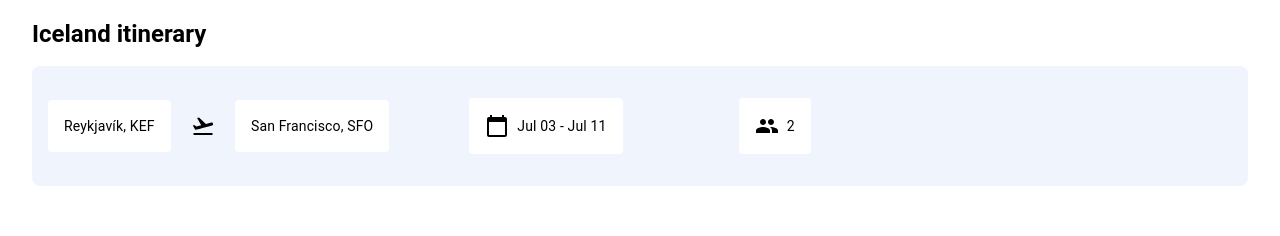
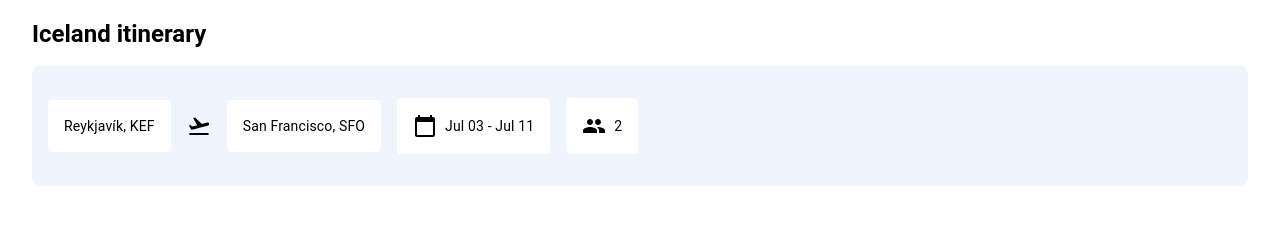
Before and after one commit to rhrynko-intellias/journey-website, a React (Create React App) app: page / in a window 1280 px wide. Shown: the part 829-1065 px from the top of the page. Built offline with nearby package versions, Linux system fonts and the light colour scheme.

Commit message:
Refactor "IcelandItinerary" component

```diff
--- a/src/iceland-highlight/components/IcelandItinerary.tsx
+++ b/src/iceland-highlight/components/IcelandItinerary.tsx
@@ -1,4 +1,4 @@
-import { Box, Typography, Grid, Stack, styled } from '@mui/material';
+import { Box, Typography, Stack, styled } from '@mui/material';
 import FlightTakeoffIcon from '@mui/icons-material/FlightTakeoff';
 import CalendarTodayIcon from '@mui/icons-material/CalendarToday';
 import PeopleIcon from '@mui/icons-material/People';
@@ -10,9 +10,13 @@ export const IcelandItinerary = () => {
         Iceland itinerary
       </Typography>
 
-      <OuterBox>
-        <Grid container spacing={2} alignItems="center" columnSpacing={10}>
-          <Grid item xs={12} md={4} display="flex" justifyContent="space-between" alignItems="center">
+      <OuterBox direction={{ xs: 'column', md: 'row' }} spacing={2}>
+        <Stack
+          direction="row"
+          justifyContent="space-between"
+          alignItems="center"
+          spacing={2}
+        >
           <StyledBox>
             <Typography variant="body2">Reykjavík, KEF</Typography>
           </StyledBox>
@@ -20,8 +24,13 @@ export const IcelandItinerary = () => {
           <StyledBox>
             <Typography variant="body2">San Francisco, SFO</Typography>
           </StyledBox>
-          </Grid>
-          <Grid item xs={12} md={4} display="flex" justifyContent="space-between" alignItems="center">
+        </Stack>
+        <Stack
+          direction="row"
+          justifyContent="space-between"
+          alignItems="center"
+          spacing={2}
+        >
           <StyledBox>
             <CalendarTodayIcon />
             <Typography variant="body2" ml={1}>Jul 03 - Jul 11</Typography>
@@ -30,8 +39,7 @@ export const IcelandItinerary = () => {
             <PeopleIcon />
             <Typography variant="body2" ml={1}>2</Typography>
           </StyledBox>
-          </Grid>
-        </Grid>
+        </Stack>
       </OuterBox>
     </Stack>
   );
@@ -45,7 +53,7 @@ const StyledBox = styled(Box)(({ theme }) => ({
   alignItems: 'center',
 }));
 
-const OuterBox = styled(Box)(({ theme }) => ({
+const OuterBox = styled(Stack)(({ theme }) => ({
   padding: theme.spacing(4, 2),
   borderRadius: theme.shape.borderRadius * 2,
   backgroundColor: 'rgba(240, 244, 253, 1)',
```
Lines whose indentation alone changed are shown as unchanged.
